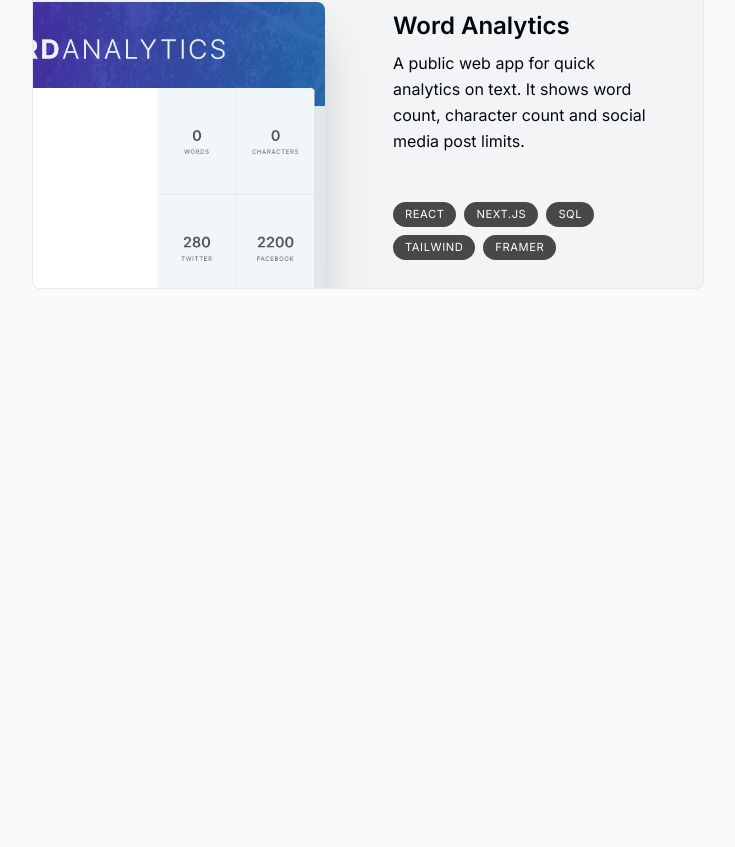
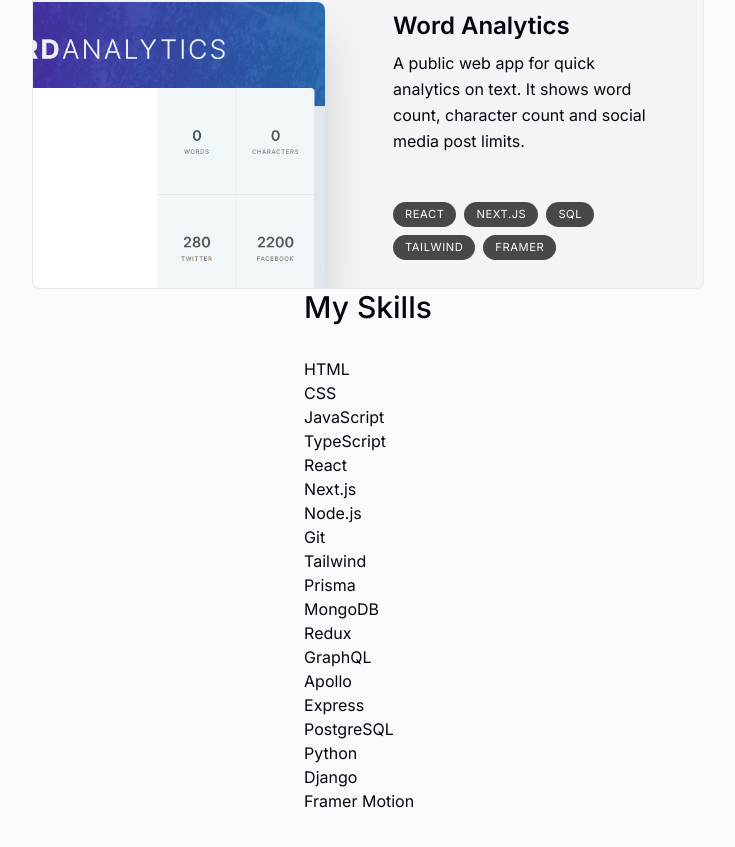
Before and after one commit to ruben-arcos/rubenarcos, a Next.js app: page / in a window 1280 px wide. Shown: the part 2409-3256 px from the top of the page, without its empty margins (272-1007 px from the left). Built offline with nearby package versions, Linux system fonts and the light colour scheme.

Commit message:
created added a section with a ul, li to skills file. added imported the skills file to the page file.

```diff
--- a/app/page.tsx
+++ b/app/page.tsx
@@ -2,6 +2,7 @@
 import Intro from "@/components/Intro";
 import Projects from "@/components/Projects";
 import SectionDivider from "@/components/SectionDivider";
+import Skills from "@/components/Skills";
 import Image from "next/image";
 
 export default function Home() {
@@ -11,6 +12,7 @@
       <SectionDivider />
       <About />
       <Projects />
+      <Skills />
     </main>
   );
 }
--- a/components/Skills.tsx
+++ b/components/Skills.tsx
@@ -1,8 +1,18 @@
 import React from "react";
+import SectionHeading from "./SectionHeading";
+import { skillsData } from "@/lib/data";
 
 export default function Skills() {
   return (
     <section>
+      <SectionHeading>my skills</SectionHeading>
+      <ul>
+        {
+            skillsData.map((skill, index) => (
+                <li key={index}>{skill}</li>
+            ))
+        }
+      </ul>
     </section>
   );
 }
```
